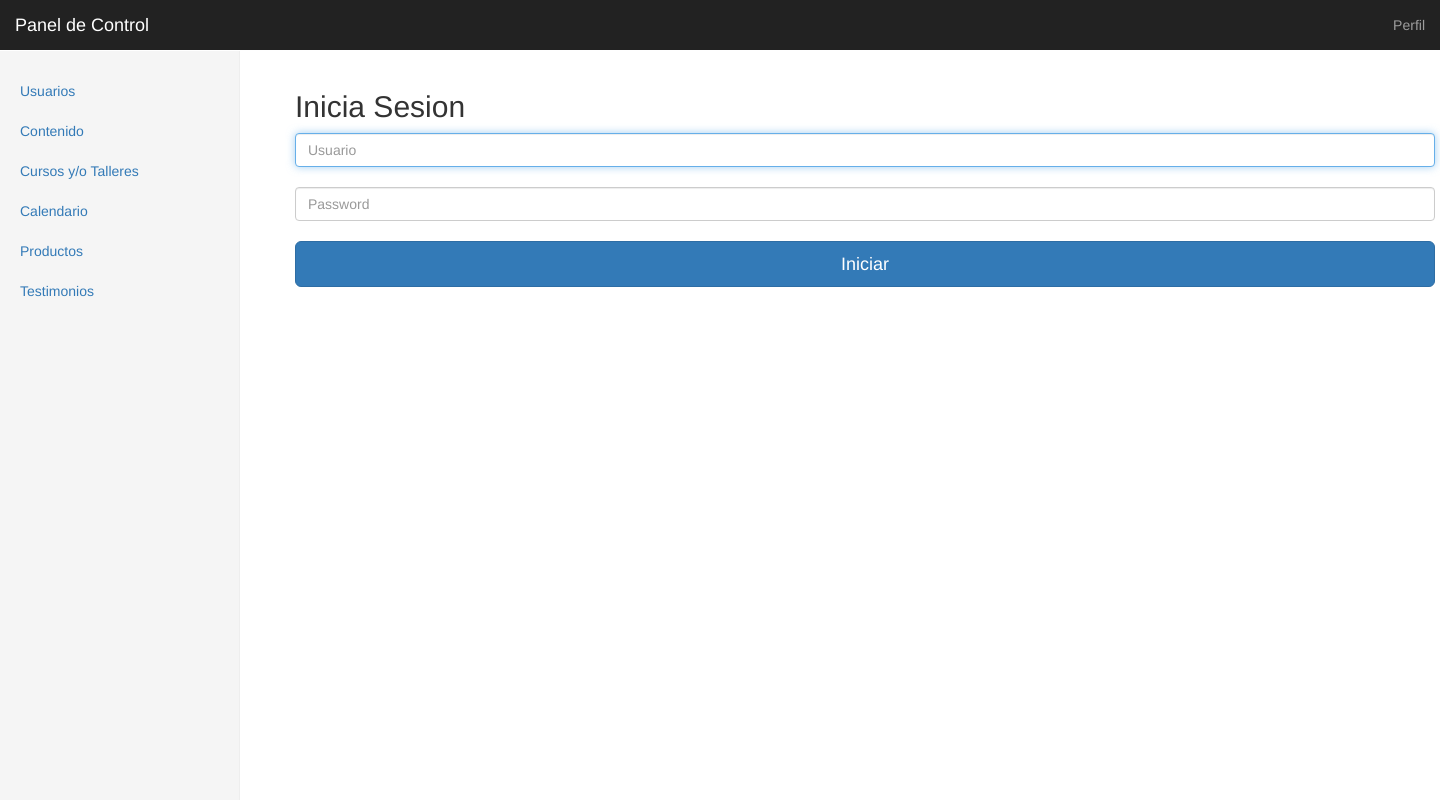
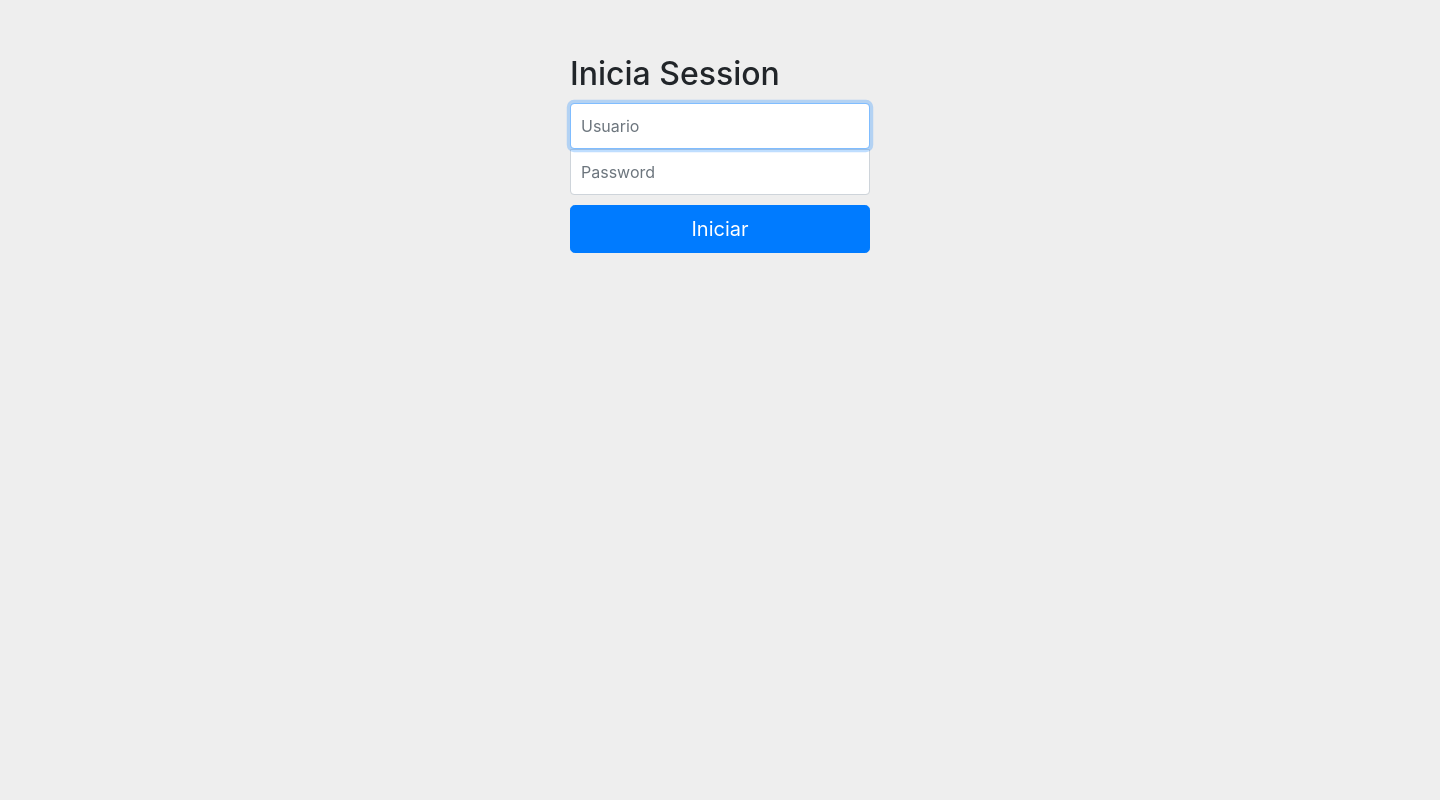
Before and after one commit to rodrigo01/adiweb, a PHP site: page /administrador/index.php in a window 1440 px wide. Run offline with PHP 8.4, Linux system fonts and the light colour scheme; some libraries are stand-ins or nearby versions.

Commit message:
arreglo de controladores

```diff
--- a/administrador/control/main.php
+++ b/administrador/control/main.php
@@ -24,9 +24,8 @@ if($control==''){
 	}
 	else{
 		//No esta logueado
-		include($appViews.'template/header.php');
 		include($appViews.'login.php');
-		include($appViews.'template/footer.php');
+		//header('Location: administrador/login/');
 	}
 }else{
 	// si existe un controlador
--- a/administrador/views/login.php
+++ b/administrador/views/login.php
@@ -1,10 +1,51 @@
+<!DOCTYPE html>
+<html lang="en">
+  <head>
+    <meta charset="utf-8">
+    <meta http-equiv="X-UA-Compatible" content="IE=edge">
+    <meta name="viewport" content="width=device-width, initial-scale=1">
+    <!-- The above 3 meta tags *must* come first in the head; any other head content must come *after* these tags -->
+    <meta name="description" content="">
+    <meta name="author" content="">
+    <title>Sistema de Inicio</title>
+
+    <!-- Bootstrap core CSS -->
+    <link href="<?php echo $baseurl;?>css/bootstrap.min.css" rel="stylesheet">
+
+    <!-- IE10 viewport hack for Surface/desktop Windows 8 bug -->
+    <link href="<?php echo $baseurl;?>css/ie10-viewport-bug-workaround.css" rel="stylesheet">
+
+    <!-- Custom styles for this template -->
+    <link href="<?php echo $baseurl;?>css/signin.css" rel="stylesheet">
+
+    <!-- Just for debugging purposes. Don't actually copy these 2 lines! -->
+    <!--[if lt IE 9]><script src="../../assets/js/ie8-responsive-file-warning.js"></script><![endif]-->
+    <script src="<?php echo $baseurl;?>js/ie-emulation-modes-warning.js"></script>
+
+    <!-- HTML5 shim and Respond.js for IE8 support of HTML5 elements and media queries -->
+    <!--[if lt IE 9]>
+      <script src="https://oss.maxcdn.com/html5shiv/3.7.2/html5shiv.min.js"></script>
+      <script src="https://oss.maxcdn.com/respond/1.4.2/respond.min.js"></script>
+    <![endif]-->
+  </head>
+
+  <body>
+
     <div class="container">
-    <form action="<?php echo $baseurl?>login/dologin" method="POST">
-      <h2 class="form-signin-heading">Inicia Sesion</h2>
+
+      <form class="form-signin" action="<?php echo $baseurl;?>administrador/login/dologin" method="POST">
+        <h2 class="form-signin-heading">Inicia Session</h2>
         <label for="inputEmail" class="sr-only">Usuario</label>
-      <input name="username" type="text" id="inputEmail" class="form-control" size="35" placeholder="Usuario" required autofocus><br>
+        <input name="username" type="text" id="inputEmail" class="form-control" placeholder="Usuario" required autofocus>
         <label for="inputPassword" class="sr-only">Password</label>
-      <input name="password" type="password" id="inputPassword" class="form-control" size="30" placeholder="Password" required><br>
+        <input name="password" type="password" id="inputPassword" class="form-control" placeholder="Password" required>
         <button class="btn btn-lg btn-primary btn-block" type="submit">Iniciar</button>
       </form>
+
     </div> <!-- /container -->
+
+
+    <!-- IE10 viewport hack for Surface/desktop Windows 8 bug -->
+    <script src="../../assets/js/ie10-viewport-bug-workaround.js"></script>
+  </body>
+</html>
--- a/administrador/views/template/header.php
+++ b/administrador/views/template/header.php
@@ -61,7 +61,8 @@
       <div class="row">
         <div class="col-sm-3 col-md-2 sidebar">
           <ul class="nav nav-sidebar">
-            <li><a href="<?php echo $baseurl?>usuario/lista">Usuarios</a></li>
+            <li><a href="<?php echo $baseurl?>administrador/usuario/lista">Usuarios</a></li>
+            <li><a href="<?php echo $baseurl?>administrador/slider">Sliders</a></li>
             <li><a href="<?php echo $baseurl?>administrador/contenido">Contenido</a></li>
             <li><a href="<?php echo $baseurl?>administrador/actividades">Cursos y/o Talleres</a></li>
             <li><a href="<?php echo $baseurl?>administrador/calendario">Calendario</a></li>
```
Also changed, not shown: administrador/control/login.php (+4 -6 lines), administrador/control/usuario.php (+7 -7 lines). Lines whose indentation alone changed are shown as unchanged.
